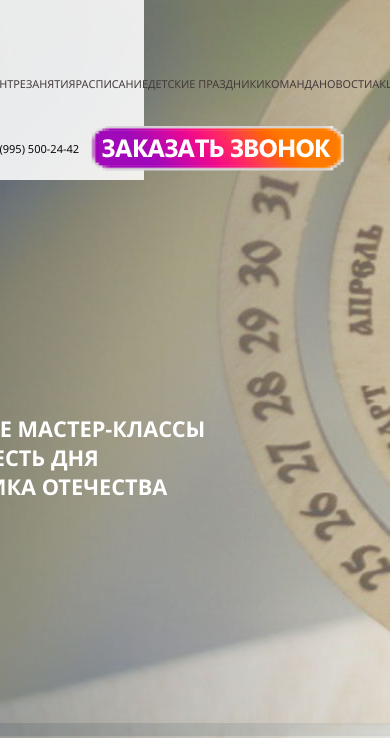
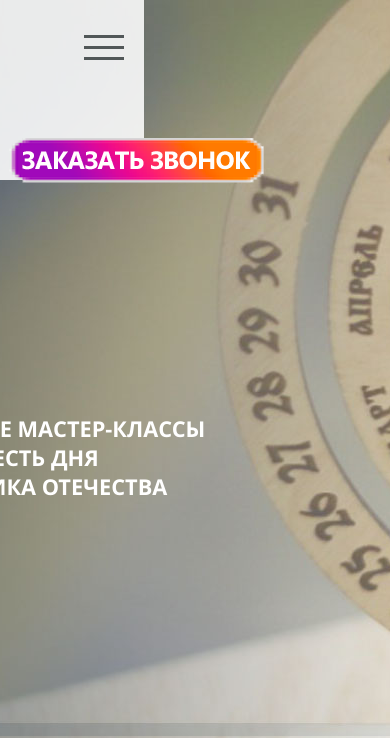
Before and after one commit to Mart-V-V/prisma, a PHP site: page / in a window 390 px wide; the page is wider, and only the part inside the window is pictured. Shown: the top 738 px of that part. Run offline with PHP 8.4, Linux system fonts and the light colour scheme.

Commit message:
add mobile menu

```diff
--- a/html/css/style.css
+++ b/html/css/style.css
@@ -131,6 +131,10 @@ body {
 }
 .header_contact a:first-child {
   margin-right: 10px;
+}
+
+.menu-burger__header {
+  display: none;
 }
 
 .slider {
@@ -473,6 +477,67 @@ body {
 }
 
 @media screen and (max-width: 1280px) {
+  .header_menu-top ul {
+    display: none;
+    position: absolute;
+    overflow: auto;
+    right: 0;
+    padding: 20px;
+    background: #fff;
+    border-radius: 10px;
+    box-shadow: 0 5px 0 rgba(0, 0, 0, 0.2);
+  }
+  .header_menu-top ul.menu-nav li {
+    display: flex;
+    flex-direction: row;
+    margin-bottom: 20px;
+  }
+  .header_menu-top ul.menu-nav.active {
+    display: inline;
+  }
+  .menu-burger__header {
+    position: absolute;
+    width: 40px;
+    height: 35px;
+    display: block;
+    margin-top: -40px;
+    right: 20px;
+    cursor: pointer;
+  }
+  .menu-burger__header span, .menu-burger__header:after, .menu-burger__header:before {
+    height: 3px;
+    width: 100%;
+    position: absolute;
+    background: #515758;
+    margin: 0 auto;
+    transition: 0.5s;
+  }
+  .menu-burger__header span {
+    top: 16px;
+  }
+  .menu-burger__header:after, .menu-burger__header:before {
+    content: "";
+  }
+  .menu-burger__header:after {
+    bottom: 5px;
+  }
+  .menu-burger__header:before {
+    top: 5px;
+  }
+  .menu-burger__header.open-menu span {
+    opacity: 0;
+    transition: 0.5s;
+  }
+  .menu-burger__header.open-menu:before {
+    transform: rotate(38deg);
+    top: 16px;
+    transition: 0.4s;
+  }
+  .menu-burger__header.open-menu:after {
+    transform: rotate(-38deg);
+    bottom: 16px;
+    transition: 0.4s;
+  }
   .block_art {
     grid-template-columns: repeat(2, 1fr);
     grid-template-rows: repeat(2, 1fr);
--- a/html/css/style.scss
+++ b/html/css/style.scss
@@ -67,6 +67,9 @@ body {
             }
         }
     }
+}
+.menu-burger__header {
+    display: none;
 }
 .slider {
     width: 100%;
@@ -419,11 +422,70 @@ body {
     .header {
         &_menu-top {
             ul {
-
+                display: none;
+                position: absolute;
+                overflow: auto;
+                right: 0;
+                padding: 20px;
+                background: #fff;
+                border-radius: 10px;
+                box-shadow: 0 5px 0 rgba($color: #000, $alpha: .2);
+                &.menu-nav {
+                    li {
+                        display: flex;
+                        flex-direction: row;
+                        margin-bottom: 20px;
+                    }
+                    &.active {
+                        display: inline;
+                    }
+                }
             }
         }
     }
-
+    .menu-burger__header {
+        position: absolute;
+        width: 40px;
+        height: 35px;
+        display: block;
+        margin-top: -40px;
+        right: 20px;
+        cursor: pointer;
+    }
+    .menu-burger__header span, .menu-burger__header:after, .menu-burger__header:before{
+        height: 3px;
+        width: 100%;
+        position: absolute;
+        background: #515758;
+        margin: 0 auto;
+        transition: 0.5s;
+    }
+    .menu-burger__header span{
+        top: 16px;
+    }
+    .menu-burger__header:after, .menu-burger__header:before{
+        content: '';
+    }
+    .menu-burger__header:after{
+        bottom: 5px;
+    }
+    .menu-burger__header:before{
+        top: 5px;
+    }
+    .menu-burger__header.open-menu span {
+        opacity:0;
+        transition: 0.5s;
+    }
+    .menu-burger__header.open-menu:before {
+        transform: rotate(38deg);
+        top: 16px;
+        transition: 0.4s;
+    }
+    .menu-burger__header.open-menu:after {
+        transform: rotate(-38deg);
+        bottom: 16px;
+        transition: 0.4s;
+    }
     .block_art {
         grid-template-columns: repeat( 2, 1fr);
         grid-template-rows: repeat(2, 1fr);
--- a/html/index.html
+++ b/html/index.html
@@ -28,7 +28,10 @@
         <div class="header_left"><a href="/"><img src="img/logo_1.png"></a></div>
         <div class="header_right">
             <div class="header_menu-top">
-                <ul>
+                <div class="menu-burger__header">
+                    <span></span>
+                </div>
+                <ul class="menu-nav">
                     <li><a href="">о центре</a></li>
                     <li><a href="">занятия</a></li>
                     <li><a href="">расписание</a></li>
@@ -196,5 +199,7 @@
     </div>
 </div>
 </div>
+<script src="https://code.jquery.com/jquery-3.5.1.slim.min.js"></script>
+<script src="js/script.js"></script>
 </body>
 </html>
--- /dev/null
+++ b/html/js/script.js
@@ -0,0 +1,6 @@
+$(document).ready(function() {
+    $('.menu-burger__header').click(function() {
+        $('.menu-burger__header').toggleClass('open-menu');
+        $('.menu-nav').toggleClass('active');
+    });
+});
```
Also changed, not shown: html/script/script.js (deleted).
